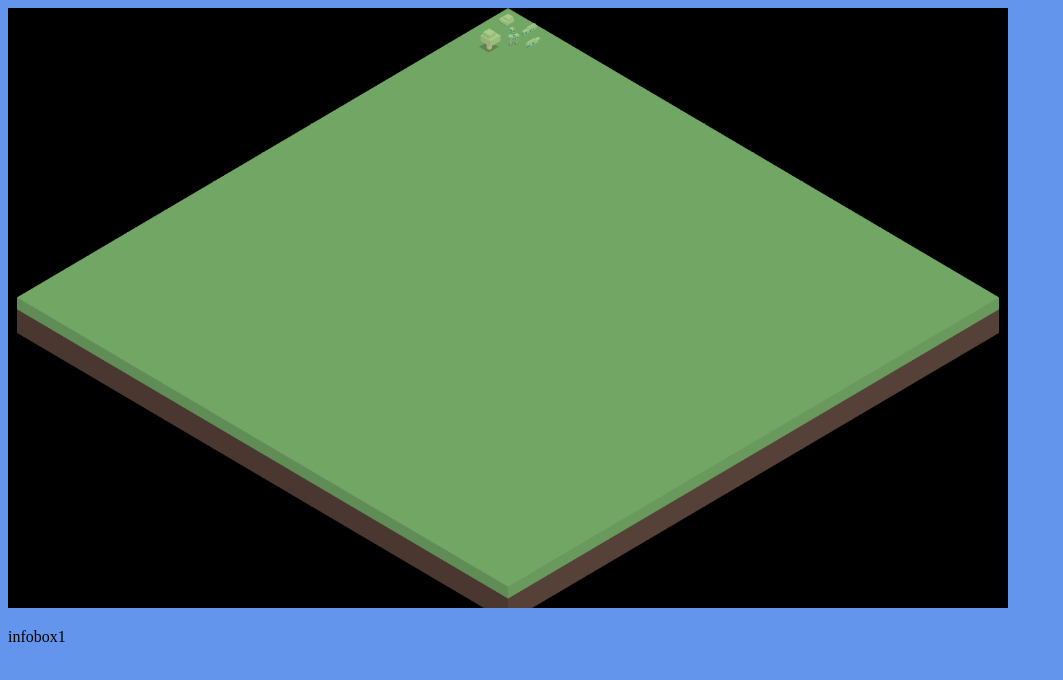
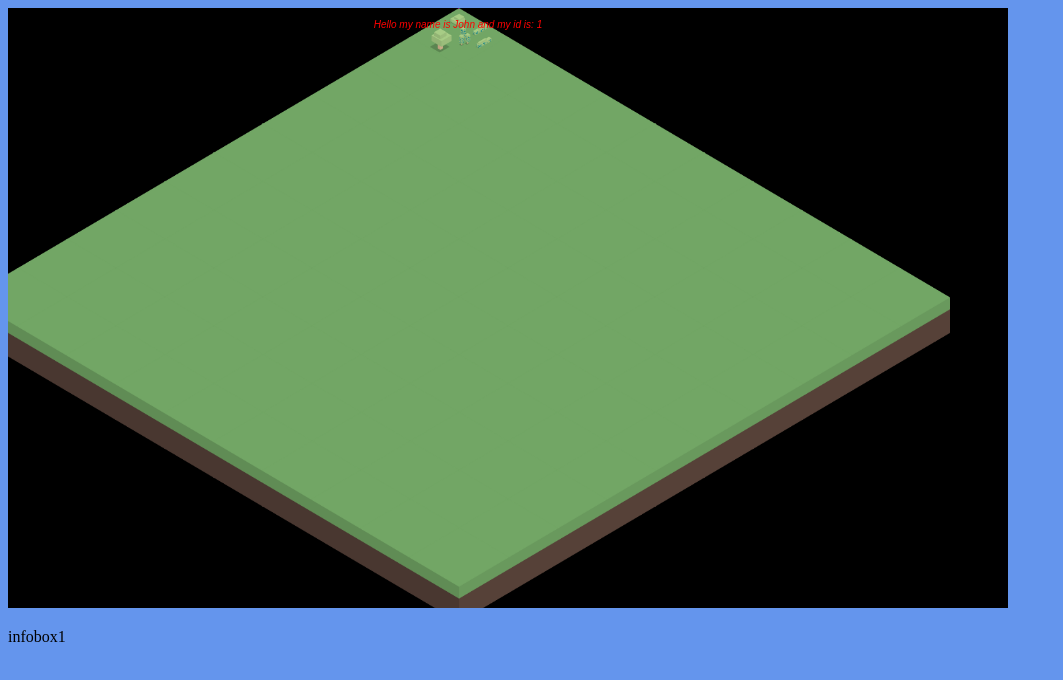
Before and after one commit to PreedomCL/StoryOfTheStars, a plain HTML site: page index.html in a window 1280 px wide. Shown: the whole page, without its empty margins (0-1063 px from the left). Drawn offline with Linux system fonts and the light colour scheme.

Commit message:
Added player

```diff
--- a/index.html
+++ b/index.html
@@ -27,6 +27,7 @@
     <script src="entities.js"></script>
     <script src="tiles.js"></script>
     <script src="assets.js"></script>
+    <script src="ui.js"></script>
     <script src="main.js"></script>
 </body>
 </html>
--- a/main.js
+++ b/main.js
@@ -4,13 +4,13 @@ let tps = 30;
 
 const cvs = document.getElementById('canvas');
 const ctx = cvs.getContext('2d');
+const staticCtx = cvs.getContext('2d');
 const WIDTH = document.getElementById('canvas').width;
 const HEIGHT = document.getElementById('canvas').height;
 assets.init();
+
 tileManager.generateMap(10, 10, 10);
-
-entityManager.add(new FeildBerries(0, 0));
-
+entityManager.add(new FeildBerries(-49, 0));
 
 
 //GameCamera
@@ -58,11 +58,48 @@ cvs.onwheel = function (event){
     }
 }
 
+
+class Player {
+    id;
+    name;
+    resources = [
+        [0,0,0],
+        [0,0,0],
+        [0,0,0],
+        [0,0,0]
+    ];
+
+    constructor(id, name) {
+        this.id = id;
+        this.name = name;
+    }
+
+    tick() {
+
+    }
+
+    render() {
+        staticCtx.fillStyle = 'red';
+        staticCtx.font = "italic 10px sans-serif";
+        staticCtx.textAlign = "center";
+        staticCtx.fillText("Hello my name is " + this.name + " and my id is: " + this.id, 0, 20);
+    }
+}
+let players = [new Player(0, "Carl"), new Player(1, "John")];
+
+
 function render() {
     ctx.clearRect(-10000,-10000,20000,20000);
     ctx.setTransform(gameCamera.scale, 0, 0, gameCamera.scale, gameCamera.xOffset*gameCamera.scale, gameCamera.yOffset*gameCamera.scale);
+
+
+
     tileManager.render();
     entityManager.render();
+    players[1].render();
+
+    ctx.fillStyle = 'purple';
+    ctx.fillRect(0, 0, 1, 1);
 }
 
 function tick(){
--- a/tiles.js
+++ b/tiles.js
@@ -19,7 +19,7 @@ let tileManager = {
     generateMap: function(width, height, difficulty) {
         for(let x = 0; x < width; x++){
             for(let y = 0; y < height; y++){
-                this.add(new FieldTile((x * 49) - (y * 49), (y * 28.87) + (x * 28.87)));
+                this.add(new FieldTile((x * 49) - (y * 49) - 49, (y * 28.87) + (x * 28.87)));
             }
         }
     }
```
Also changed, not shown: ui.js (added).
